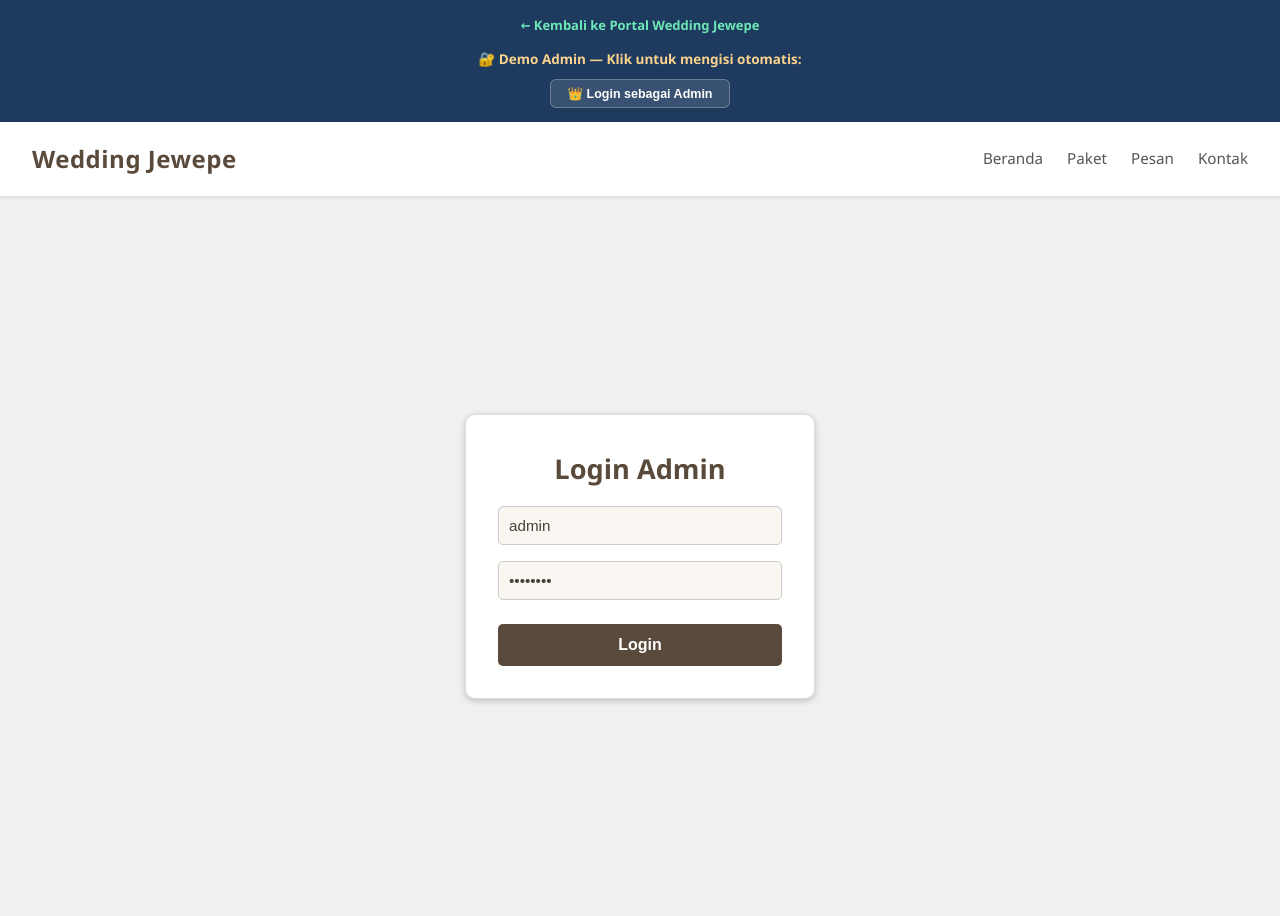
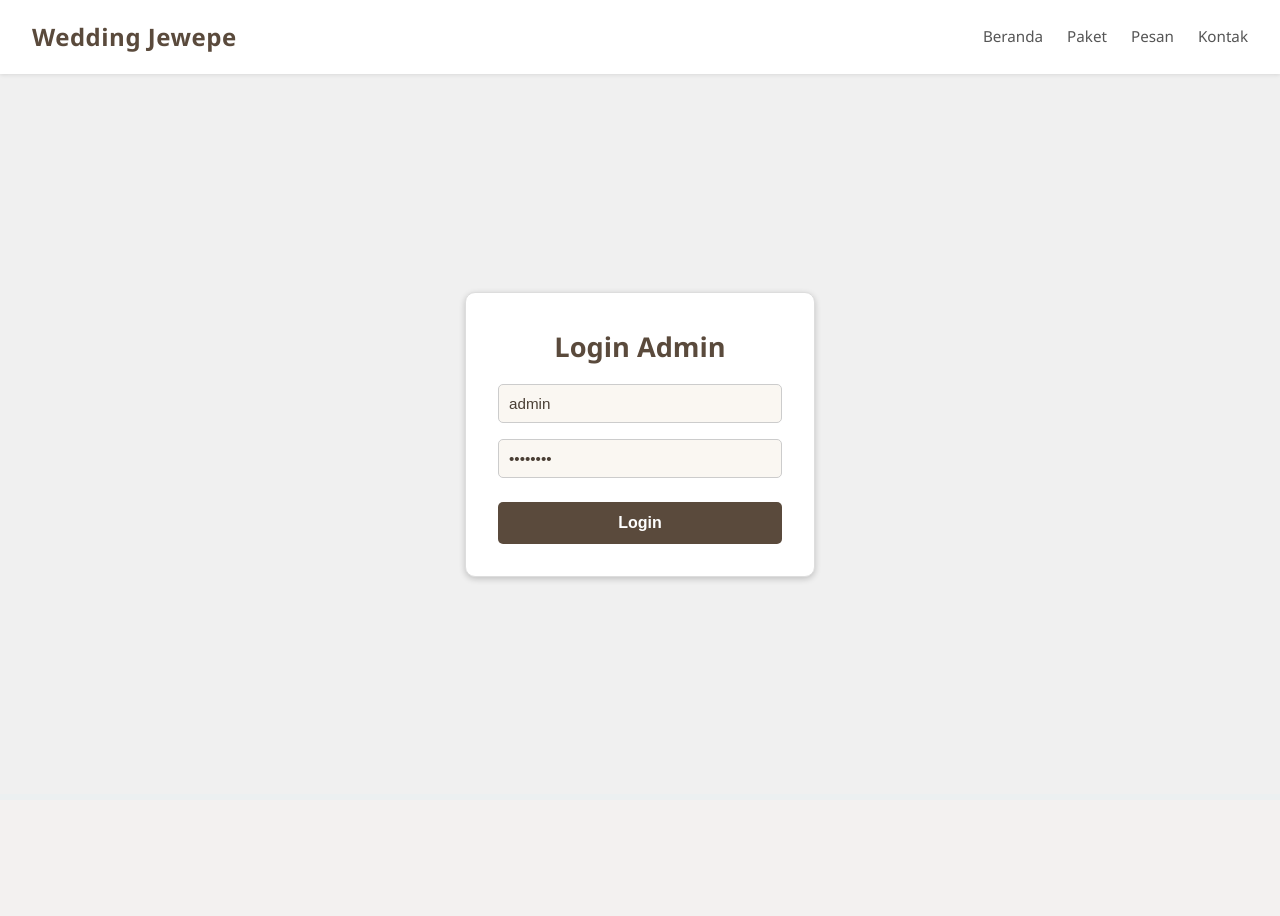
Before and after one commit to wahyuidaya/wedding_jewepe, a PHP site: page /admin/login.php?demo=admin in a window 1280 px wide. After the commit the page ends 582 px from the top, so only its background shows below. Run offline with PHP 8.4, Linux system fonts and the light colour scheme.

Commit message:
fix: hapus banner demo di luar halaman portal agar tampilan murni seperti lokal

```diff
--- a/admin/login.php
+++ b/admin/login.php
@@ -50,14 +50,7 @@ if(isset($_POST['login'])){
 </head>
 <body>
 
-  <!-- Demo Banner -->
-  <div class="demo-banner">
-    <div style="margin-bottom: 6px; display: flex; justify-content: center; gap: 16px; flex-wrap: wrap;">
-      <a href="../portal.php" class="back-link" style="color: #6ee7b7; font-weight: 700;">← Kembali ke Portal Wedding Jewepe</a>
-    </div>
-    <strong>🔐 Demo Admin — Klik untuk mengisi otomatis:</strong><br>
-    <button class="demo-btn" onclick="fillDemo('admin','admin123')">👑 Login sebagai Admin</button>
-  </div>
+
 
   <!-- Navbar -->
   <div class="navbar">
```
